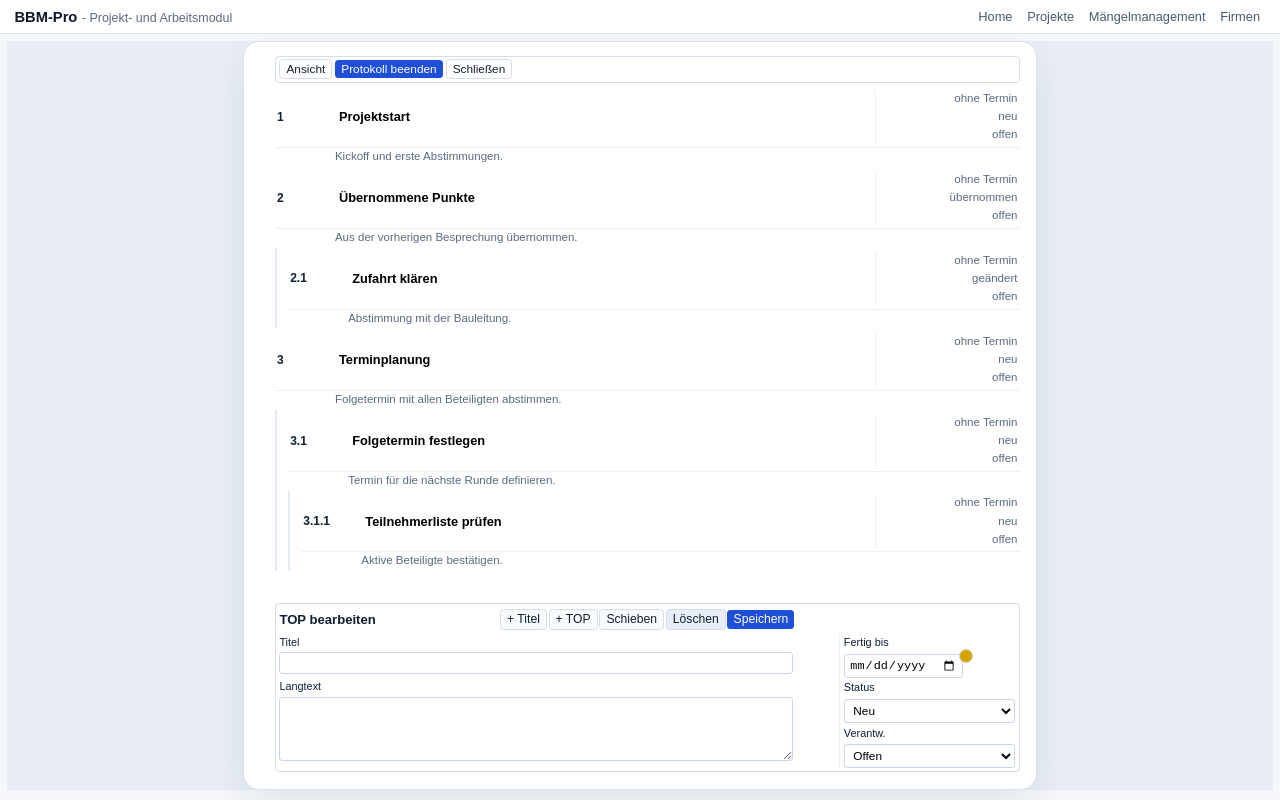
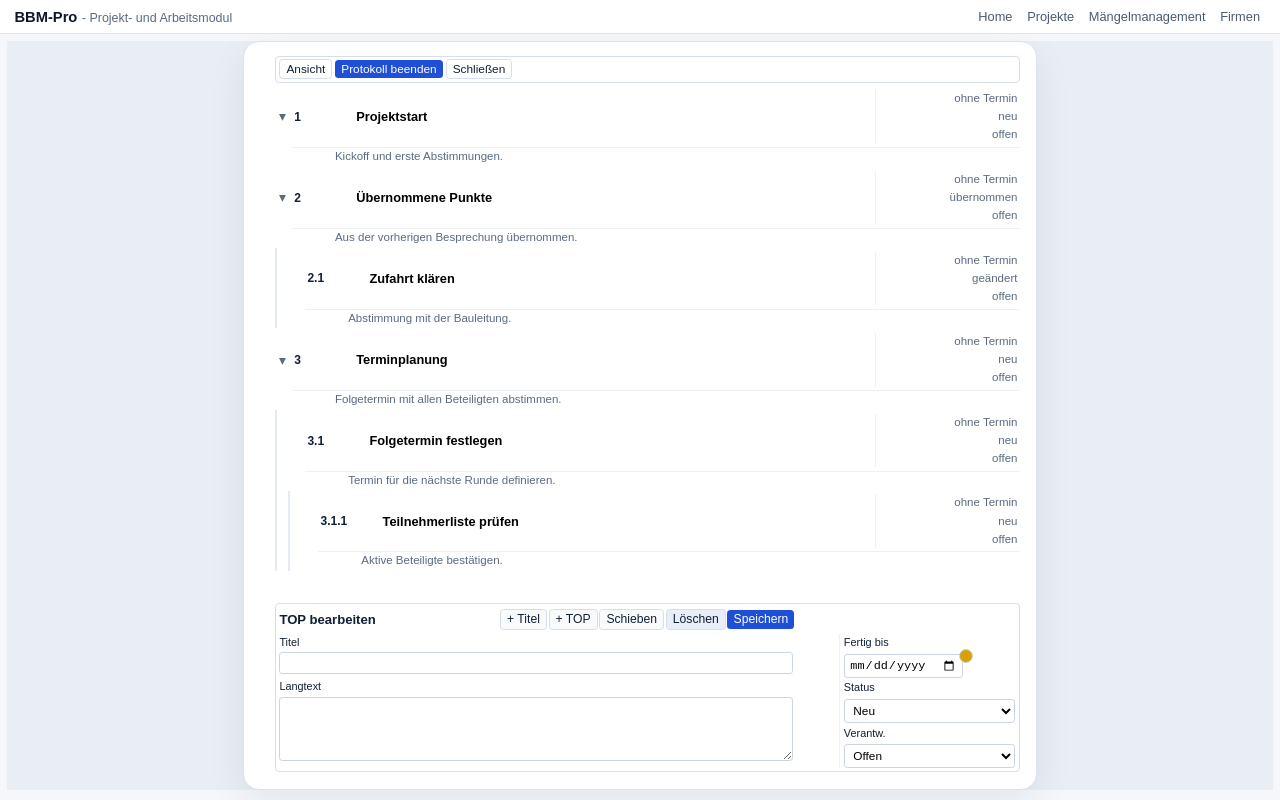
Before and after one commit to SteffenBandholt/BBM-Pro, a React (Vite) app: page /meetings/1 in a window 1280 px wide. Built offline with nearby package versions, Linux system fonts and the light colour scheme.

Commit message:
Titel kann Familie einklappen

```diff
--- a/src/modules/meetings/components/ProtocolTopList.jsx
+++ b/src/modules/meetings/components/ProtocolTopList.jsx
@@ -1,10 +1,29 @@
-import { getMeetingTopById } from '../data/meetingTopModel.js';
+import { useState } from 'react';
 
-function ProtocolTopRow({ top, selectedTopId, onSelectTop }) {
+function ProtocolTopRow({ top, selectedTopId, onSelectTop, collapsedTopIds, onToggleCollapse }) {
   const isSelected = selectedTopId === top.id;
+  const isCollapsed = collapsedTopIds.has(top.id);
+  const isTitle = top.level === 1;
+  const hasChildren = Boolean(top.children?.length);
+  const showChildren = hasChildren && (!isTitle || !isCollapsed);
 
   return (
     <li>
+      <div className="protocol-top-row-shell">
+        {isTitle ? (
+          <button
+            type="button"
+            className="protocol-top-row-toggle"
+            onClick={() => onToggleCollapse(top.id)}
+            aria-expanded={!isCollapsed}
+            aria-label={isCollapsed ? `Familie von ${top.displayNumber} aufklappen` : `Familie von ${top.displayNumber} zuklappen`}
+          >
+            <span aria-hidden="true">{isCollapsed ? '▸' : '▾'}</span>
+          </button>
+        ) : (
+          <span className="protocol-top-row-toggle protocol-top-row-toggle--spacer" aria-hidden="true" />
+        )}
+
         <button
           type="button"
           className={isSelected ? 'protocol-top-row protocol-top-row--selected' : 'protocol-top-row'}
@@ -18,11 +37,19 @@ function ProtocolTopRow({ top, selectedTopId, onSelectTop }) {
             <span className="protocol-top-row__meta">{top.responsible || 'offen'}</span>
           </span>
         </button>
+      </div>
       {top.longtext ? <p className="protocol-top-row__text">{top.longtext}</p> : null}
-      {top.children?.length ? (
+      {showChildren ? (
         <ul className="protocol-top-children">
           {top.children.map((child) => (
-            <ProtocolTopRow key={child.id} top={child} selectedTopId={selectedTopId} onSelectTop={onSelectTop} />
+            <ProtocolTopRow
+              key={child.id}
+              top={child}
+              selectedTopId={selectedTopId}
+              onSelectTop={onSelectTop}
+              collapsedTopIds={collapsedTopIds}
+              onToggleCollapse={onToggleCollapse}
+            />
           ))}
         </ul>
       ) : null}
@@ -31,6 +58,20 @@ function ProtocolTopRow({ top, selectedTopId, onSelectTop }) {
 }
 
 export default function ProtocolTopList({ tops, selectedTopId, onSelectTop }) {
+  const [collapsedTopIds, setCollapsedTopIds] = useState(() => new Set());
+
+  const handleToggleCollapse = (topId) => {
+    setCollapsedTopIds((current) => {
+      const next = new Set(current);
+      if (next.has(topId)) {
+        next.delete(topId);
+      } else {
+        next.add(topId);
+      }
+      return next;
+    });
+  };
+
   if (!tops.length) {
     return <p className="protocol-empty-state">Noch keine TOPs vorhanden.</p>;
   }
@@ -38,7 +79,14 @@ export default function ProtocolTopList({ tops, selectedTopId, onSelectTop }) {
   return (
     <ul className="protocol-top-list">
       {tops.map((top) => (
-        <ProtocolTopRow key={top.id} top={top} selectedTopId={selectedTopId} onSelectTop={onSelectTop} />
+        <ProtocolTopRow
+          key={top.id}
+          top={top}
+          selectedTopId={selectedTopId}
+          onSelectTop={onSelectTop}
+          collapsedTopIds={collapsedTopIds}
+          onToggleCollapse={handleToggleCollapse}
+        />
       ))}
     </ul>
   );
--- a/src/styles/global.css
+++ b/src/styles/global.css
@@ -1042,6 +1042,32 @@ a {
   gap: 0.03rem;
 }
 
+.protocol-top-row-shell {
+  display: grid;
+  grid-template-columns: 1rem minmax(0, 1fr);
+  gap: 0.08rem;
+  align-items: stretch;
+}
+
+.protocol-top-row-toggle {
+  display: inline-flex;
+  align-items: center;
+  justify-content: center;
+  width: 1rem;
+  min-height: 100%;
+  border: 0;
+  background: transparent;
+  color: #5a6a80;
+  padding: 0;
+  cursor: pointer;
+  font: inherit;
+  line-height: 1;
+}
+
+.protocol-top-row-toggle--spacer {
+  cursor: default;
+}
+
 .protocol-top-row {
   width: 100%;
   display: grid;
```
Lines whose indentation alone changed are shown as unchanged.
